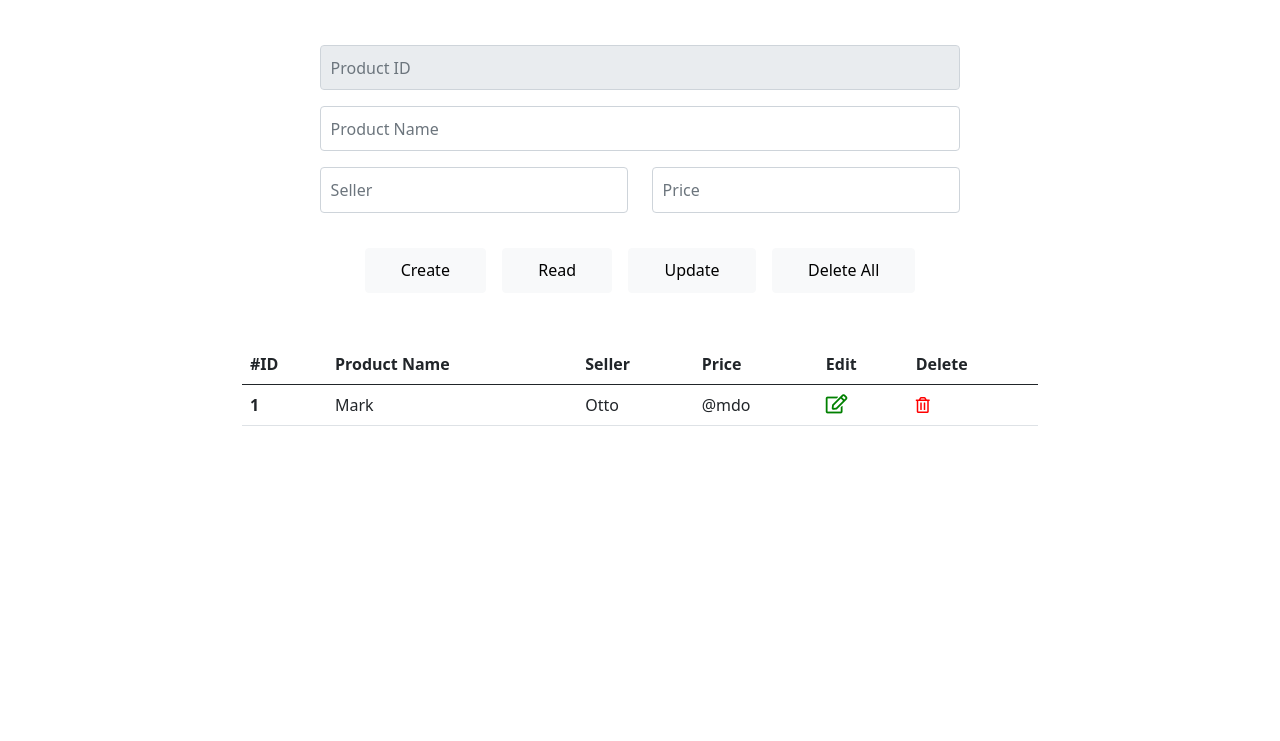
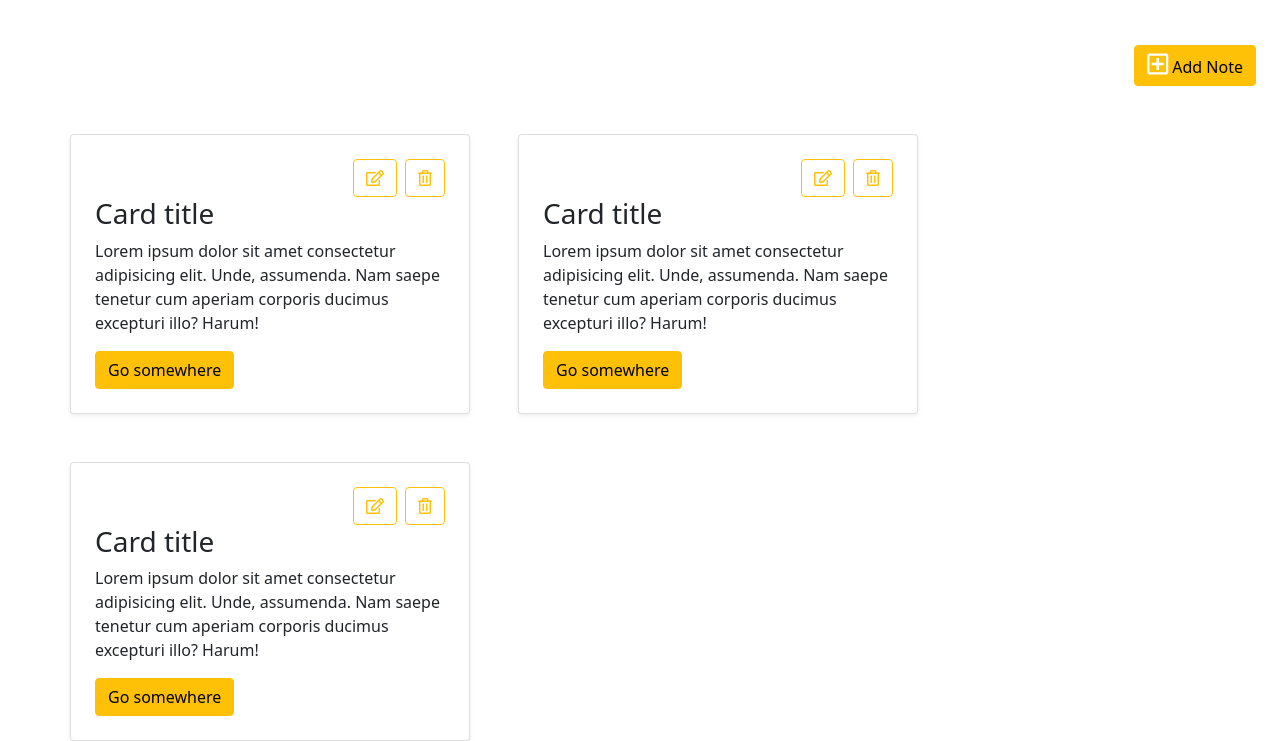
Before and after one commit to SirTLD/CRUD, a plain HTML site: page index.html in a window 1280 px wide. Shown: the part 99-840 px from the top of the page. Before the commit the page ends 800 px from the top, so only its background shows below. Drawn offline with nearby package versions, Linux system fonts and the light colour scheme.

Commit message:
update to bootstrap layout

```diff
--- a/css/style.scss
+++ b/css/style.scss
@@ -1,32 +1,27 @@
-
 * {
     margin: 0;
     padding: 0;
     box-sizing: border-box;
 }
 
+//ADD BUTTONS
 
-.d-flex input {
-    margin: 1rem 0;
-    padding: .6rem;
+.fa-book {
+    color: orange;
 }
 
-.d-flex button{
-    margin: 1.2rem .5rem;
-    padding: .6rem 2.2rem;
+.fa-plus-square {
+    // padding: .5rem;
+    font-size: 1.5rem;
+    color: #fff;
 }
 
-.container table {
-    margin: 1rem 10rem;
+// .far {
+//     margin: 0 1rem;
+// }
+
+//CARD SECTION
+
+.card {
+    width: 25rem;
 }
-
-table .btn-edit {
-    color: green;
-    cursor: pointer;
-    font-size: 1.2rem;
-}
-
-table .btn-delete {
-    color: red;
-    cursor: pointer;
-}
--- a/index.html
+++ b/index.html
@@ -11,67 +11,95 @@
     <link rel="stylesheet" href="https://use.fontawesome.com/releases/v5.15.3/css/all.css"
         integrity="sha384-SZXxX4whJ79/gErwcOYf+zWLeJdY/qpuqC4cAa9rOGUstPomtqpuNWT9wdPEn2fk" crossorigin="anonymous">
     <link rel="stylesheet" href="/css/style.css">
-    <title>Digital Library</title>
+    <title>Note Taker</title>
 </head>
 
 <body>
 
-    <div class="container text-center">
-        <h1 class="bg-light py-4 text-dark"><i class="fab fa-digital-ocean"></i>Digital Library</h1>
+
+    <div class="container-fluid text-center m-0">
+        <h1 class="bg-light py-4 text-dark"><i class="fas fa-book me-3"></i>Note Taker</h1>
+    </div>
+
+
+    <div class="d-flex justify-content-end m-4">
+        <button class=" btn btn-warning add my-4" id='add'><i class="far fa-plus-square"></i>
+            Add Note
+
+        </button>
+    </div>
+
+
+    <div class="container d-flex card-items">
+
+        <div class="row gap-2 gap-md-5">
+
+                <div class="card shadow-sm p-2">
+                    <div class="card-body">
+                        <div class="d-flex tools justify-content-end gap-2">
+                            <button class="btn btn-outline-warning"><i class="far fa-edit btn-edit"></i></button>
+                            <button class="btn btn-outline-warning"> <i class="far fa-trash-alt btn-delete"></i></button>
+                        </div>
+                        <h3 class="card-title">Card title</h3>
+                        <p class="card-text">Lorem ipsum dolor sit amet consectetur adipisicing elit. Unde, assumenda. Nam
+                            saepe tenetur cum aperiam corporis ducimus excepturi illo? Harum!</p>
+                        <a href="#" class="btn btn-warning">Go somewhere</a>
+                    </div>
+                </div>
+
+                <div class="card shadow-sm p-2">
+                    <div class="card-body">
+                        <div class="d-flex tools justify-content-end gap-2">
+                            <button class="btn btn-outline-warning"><i class="far fa-edit btn-edit"></i></button>
+                            <button class="btn btn-outline-warning"> <i class="far fa-trash-alt btn-delete"></i></button>
+                        </div>
+                        <h3 class="card-title">Card title</h3>
+                        <p class="card-text">Lorem ipsum dolor sit amet consectetur adipisicing elit. Unde, assumenda. Nam
+                            saepe tenetur cum aperiam corporis ducimus excepturi illo? Harum!</p>
+                        <a href="#" class="btn btn-warning">Go somewhere</a>
+                    </div>
+                </div>
+
+                <div class="card shadow-sm p-2">
+                    <div class="card-body">
+                        <div class="d-flex tools justify-content-end gap-2">
+                            <button class="btn btn-outline-warning"><i class="far fa-edit btn-edit"></i></button>
+                            <button class="btn btn-outline-warning"> <i class="far fa-trash-alt btn-delete"></i></button>
+                        </div>
+                        <h3 class="card-title">Card title</h3>
+                        <p class="card-text">Lorem ipsum dolor sit amet consectetur adipisicing elit. Unde, assumenda. Nam
+                            saepe tenetur cum aperiam corporis ducimus excepturi illo? Harum!</p>
+                        <a href="#" class="btn btn-warning">Go somewhere</a>
+                    </div>
+                </div>
+
+
+
+
+
+
+
+
+
+
+        </div>
+
 
     </div>
 
-    <div class="d-flex justify-content-center mt-5">
-        <form class='w-50'>
-            <input type="text" id='user-id' class="form-control m-0" placeholder="Product ID" autocomplete="off"
-                readonly>
-            <input type="text" id='product-name' class="form-control my-3" placeholder="Product Name"
-                autocomplete="off">
-            <div class="row">
-                <div class="col">
-                    <input type="text" id='seller' class="form-control m-0" placeholder="Seller" autocomplete="off">
-                </div>
 
-                <div class="col">
-                    <input type="text" id='price' class="form-control m-0" placeholder="Price" autocomplete="off">
+
+    <!--              <div class="note">
+                <div class="tools">
+                    <button>  <i class="far fa-edit btn-edit"></i></button>
+                    <button> <i class="far fa-trash-alt btn-delete"></i></button>
                 </div>
             </div>
-        </form>
-    </div>
 
+            <div class="note-section">
+                <textarea></textarea>
+            </div> -->
 
-    <div class="d-flex justify-content-center my-3">
-        <button class="btn btn-light" id='btn-create'>Create</button>
-        <button class="btn btn-light" id='btn-read'>Read</button>
-        <button class="btn btn-light" id='btn-update'>Update</button>
-        <button class="btn btn-light" id='btn-delete'>Delete All</button>
-    </div>
-
-    <div class="container d-flex">
-        <table class="table table-default table-hover">
-            <thead>
-                <tr>
-                    <th scope="col">#ID</th>
-                    <th scope="col">Product Name</th>
-                    <th scope="col">Seller</th>
-                    <th scope="col">Price</th>
-                    <th scope="col">Edit</th>
-                    <th scope="col">Delete</th>
-                </tr>
-            </thead>
-            <tbody>
-                <tr>
-                    <th scope="row">1</th>
-                    <td>Mark</td>
-                    <td>Otto</td>
-                    <td>@mdo</td>
-                    <td><i class="far fa-edit btn-edit"></i></td>
-                    <td><i class="far fa-trash-alt btn-delete"></i></td>
-                </tr>
-
-            </tbody>
-        </table>
-    </div>
 
 
     <!-- JavaScript Bundle with Popper -->
```
Also changed, not shown: css/style.css, 1 other file.
